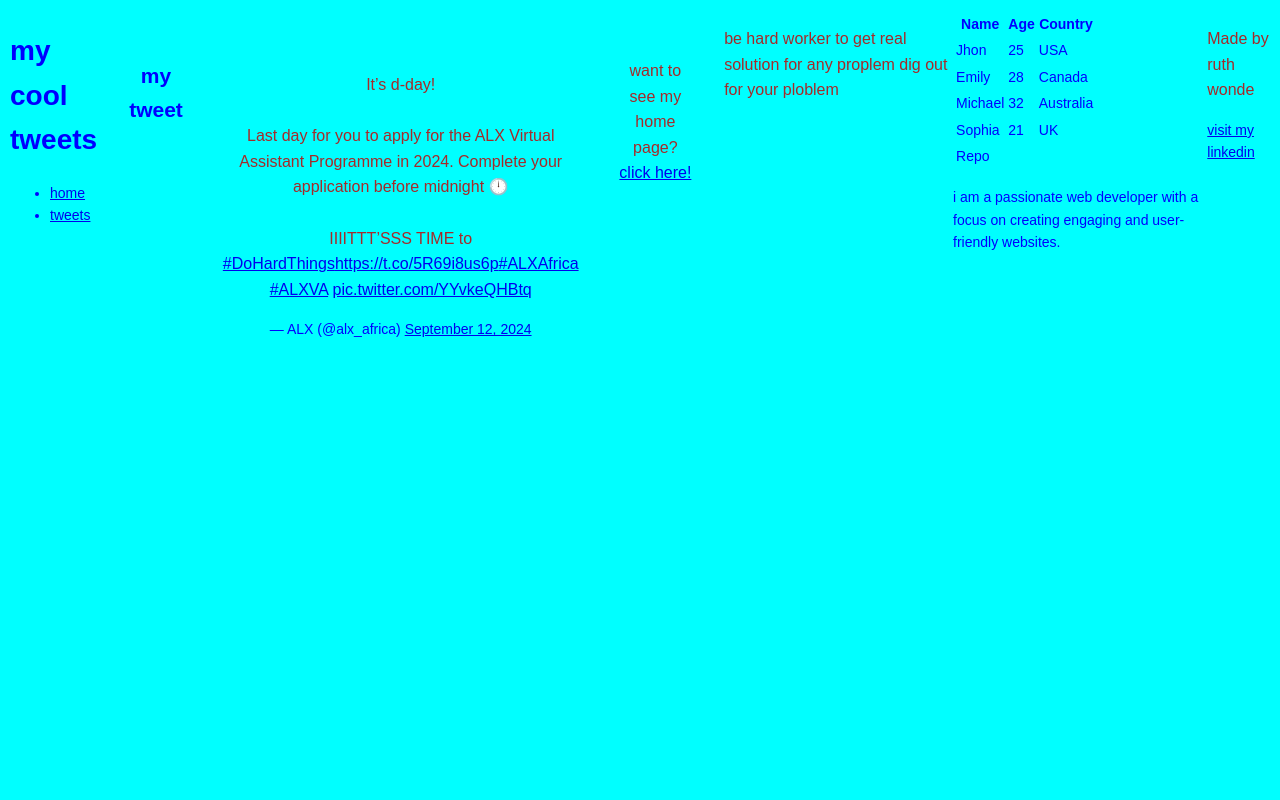
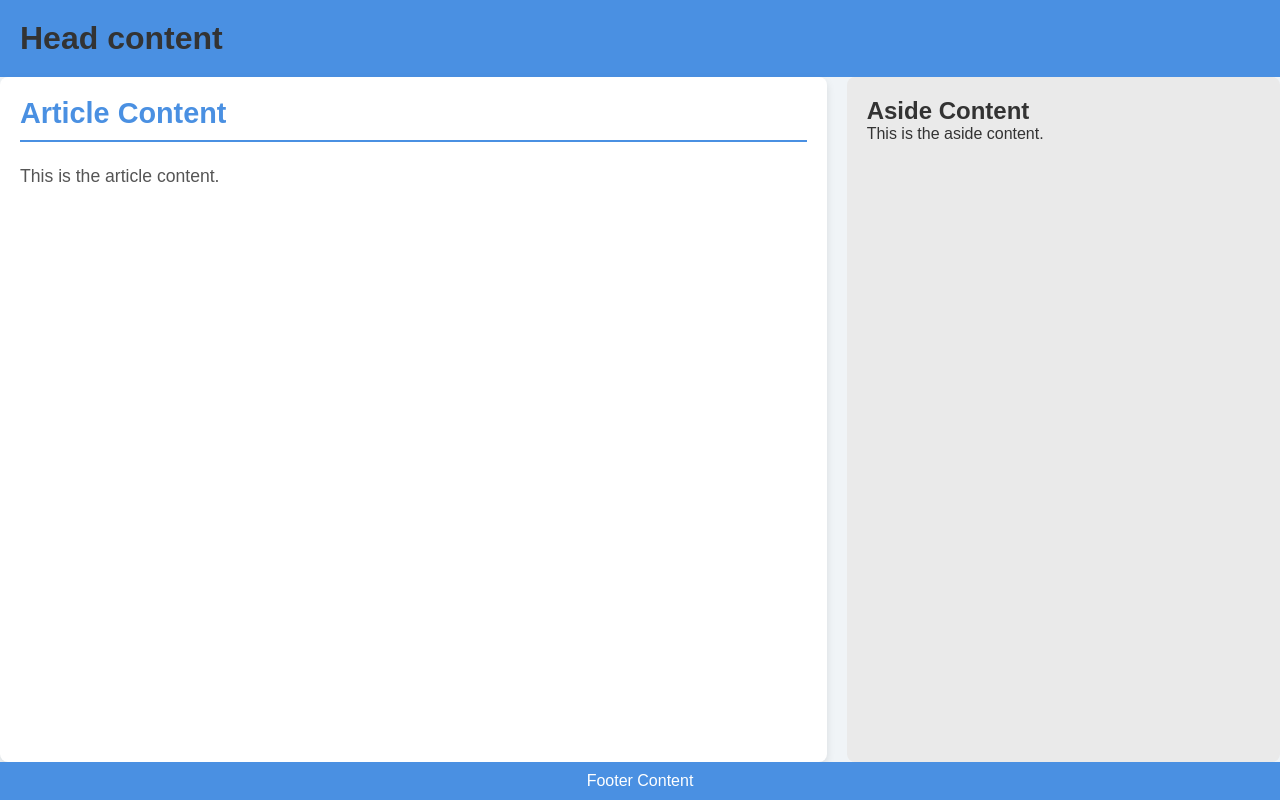
Before and after one commit to RUTH10AP/My_First_Portfolio, a plain HTML site: page html_basic/css_basic/index.html in a window 1280 px wide. Drawn offline with Linux system fonts and the light colour scheme.

Commit message:
check it again

```diff
--- a/html_basic/css_basic/base.css
+++ b/html_basic/css_basic/base.css
@@ -1,8 +1,9 @@
 body {
-    background-color: aqua;
+    background-color: rgb(14, 247, 227);
     font-family: Arial, Helvetica, sans-serif;
     line-height: 1.6;
     color: blue;
+    text-decoration: rgb(209, 123, 12);
 }
 main {
     grid-row: 2;
--- a/html_basic/css_basic/index.html
+++ b/html_basic/css_basic/index.html
@@ -1,73 +1,31 @@
 <!DOCTYPE html>
-<html lang="en"
+<html lang="en">
 <head>
-    <meta charset="utf-8">
-    <link href="base.css" rel="stylesheet">
-    <link href="styles.css" rel="stylesheet">
-    <title>my first webpage</title>
+    <meta charset="UTF-8">
+    <meta name="viewport" content="width=device-width, initial-scale=1.0">
+    <title>new page</title>
+    <link rel="stylesheet" href="styles.css">
 </head>
-<body>
-   <body class ="works_on_smartphone"></body>
+    <body class="works_on_smartphone">
+
+
     <header>
-        <h1>my cool tweets</h1>
-        <nav>
-            <ul>
-                <li><a href="index.html">home</a></li>
-                <li> <a href="tweets.html">tweets</a></li>
-            </ul>
-        </nav>
+        <h1>Head content</h1>
     </header>
+
     <main>
-    <h2>my tweet</h2>
-    <blockquote class="twitter-tweet" data-dnt="true" align="center"><p lang="en" dir="ltr">It’s d-day! <br><br>Last day for you to apply for the ALX Virtual Assistant Programme in 2024. Complete your application before midnight 🕛 <br><br>IIIITTT’SSS TIME to <a href="https://twitter.com/hashtag/DoHardThings?src=hash&amp;ref_src=twsrc%5Etfw">#DoHardThings</a><a href="https://t.co/5R69i8us6p">https://t.co/5R69i8us6p</a><a href="https://twitter.com/hashtag/ALXAfrica?src=hash&amp;ref_src=twsrc%5Etfw">#ALXAfrica</a> <a href="https://twitter.com/hashtag/ALXVA?src=hash&amp;ref_src=twsrc%5Etfw">#ALXVA</a> <a href="https://t.co/YYvkeQHBtq">pic.twitter.com/YYvkeQHBtq</a></p>&mdash; ALX (@alx_africa) <a href="https://twitter.com/alx_africa/status/1834185497565876569?ref_src=twsrc%5Etfw">September 12, 2024</a></blockquote>
-    <script async src="https://platform.twitter.com/widgets.js" charset="utf-8"></script>
-    <p> want to see my home page? <a href="index.html" >click here!</a></p>
+        <article>
+            <h2>Article Content</h2>
+            <p>This is the article content.</p>
+        </article>
+        <aside>
+            <h2>Aside Content</h2>
+            <p>This is the aside content.</p>
+        </aside>
     </main>
-    <aside>
-      <p>be hard worker to get real solution for any proplem  dig out for your ploblem</p>
-    </aside>
-    <article>
-        <table>
-            <thead>
-                <tr>
-                    <th>Name</th>
-                    <th>Age</th>
-                    <th>Country</th>
-                </tr>
-            </thead>
-            <tbody>
-                <tr>
-                    <td>Jhon</td>
-                    <td>25</td>
-                    <td>USA</td>
-                </tr>
-                <tr>
-                    <td>Emily</td>
-                    <td>28</td>
-                    <td>Canada</td>
-                </tr>
-                <tr>
-                    <td>Michael</td>
-                    <td>32</td>
-                    <td>Australia</td>
-                </tr>
-                <tr>
-                    <td>Sophia</td>
-                    <td>21</td>
-                    <td>UK</td>
-                </tr>
-                <tr>
-                    <td>Repo</td>
-                    <td></td>
-                    <td></td>
-                </tr>
-            </tbody>
-        </table>
-        <p> </p>i am a passionate web developer with a focus on creating engaging and user-friendly websites.
-    </article>
+
     <footer>
-        <p>Made by ruth wonde </p>
-            <a href="www.linkedin.com/in/ruth-wonde-b8b476303" target="_blank">visit my linkedin</a>
+        <p>Footer Content</p>
     </footer>
 </body>
 </html>
--- a/html_basic/css_basic/styles.css
+++ b/html_basic/css_basic/styles.css
@@ -1,36 +1,166 @@
-body,main {
+
+* {
+    margin: 0;
+    padding: 0;
+    box-sizing: border-box;
+}
+
+
+body {
     display: flex;
+    flex-direction: column;
+    height: 100vh;
 }
+
+
+main {
+    display: flex;
+    flex-direction: row;
+    flex: auto;
+}
+
+header, footer {
+    background-color: #f4f4f4;
+    padding: 20px;
+    text-align: center;
+}
+
+
+article, aside {
+    padding: 20px;
+    overflow-y: auto;
+}
+
+
+article {
+    flex: 2;
+    background-color: #e0f7fa;
+}
+
+
+aside {
+    flex: 1;
+    background-color: #ffe0b2;
+}
+
+
 footer {
+    background-color: #ccc;
+    padding: 10px;
+    text-align: center;
+}
+
+body {
+    display: flex;
     flex-direction: column;
 }
-aside {
+
+main {
+    display: flex;
     flex-direction: row;
 }
-main {
-    flex: 2;
-}
-article {
-    flex: 1;
-}
-body,main,header,aside,article,footer {
-    flex: auto;
-}
-aside {
-    overflow-y: auto;
-}
-.works_on_smartphone {
-    font-size: 14px;
-    margin: 10px;
-}
-@media screen and (max-width:768px) {
-    .works_on_smartphone {
 
+
+@media (max-width: 768px) {
+    body.works_on_smartphone {
+        flex-direction: column;
     }
-}
-@media screen and (min-width:769px) {
-    .works_on_smartphone {
+
+    main {
+        flex-direction: column;
 
     }
 
+    article, aside {
+        flex: 1;
+    }
 }
+
+body {
+    font-family: Arial, sans-serif;
+    background-color: #f0f4f7;
+    color: #333;
+    margin: 0;
+    padding: 0;
+}
+
+header {
+    background-color: #4A90E2;
+    padding: 20px;
+    display: flex;
+    justify-content: space-between;
+    align-items: center;
+}
+
+
+nav ul {
+    list-style: none;
+    margin: 0;
+    padding: 0;
+    display: flex;
+}
+
+nav ul li {
+    margin-right: 15px;
+}
+
+nav ul li a {
+    text-decoration: none;
+    color: white;
+    font-size: 16px;
+}
+
+.logo {
+    font-size: 2em;
+    margin-right: 10px;
+    color: white;
+}
+article {
+    background-color: #fff;
+    border-radius: 8px;
+    padding: 20px;
+    box-shadow: 0 4px 8px rgba(0, 0, 0, 0.1);
+}
+
+article h2 {
+    color: #4A90E2;
+    font-size: 1.8em;
+    border-bottom: 2px solid #4A90E2;
+    padding-bottom: 10px;
+    margin-bottom: 20px;
+}
+
+article p {
+    line-height: 1.6;
+    font-size: 1.1em;
+    color: #555;
+}
+
+
+aside {
+    background-color: #eaeaea;
+    border-radius: 8px;
+    padding: 20px;
+    margin-left: 20px;
+}
+
+footer {
+    background-color: #4A90E2;
+    color: white;
+    text-align: center;
+    padding: 10px 0;
+}
+
+
+button {
+    background-color: #ff8c00;
+    color: white;
+    border: none;
+    padding: 10px 20px;
+    border-radius: 4px;
+    cursor: pointer;
+}
+
+button:hover {
+    background-color: #ff6f00;
+}
```
